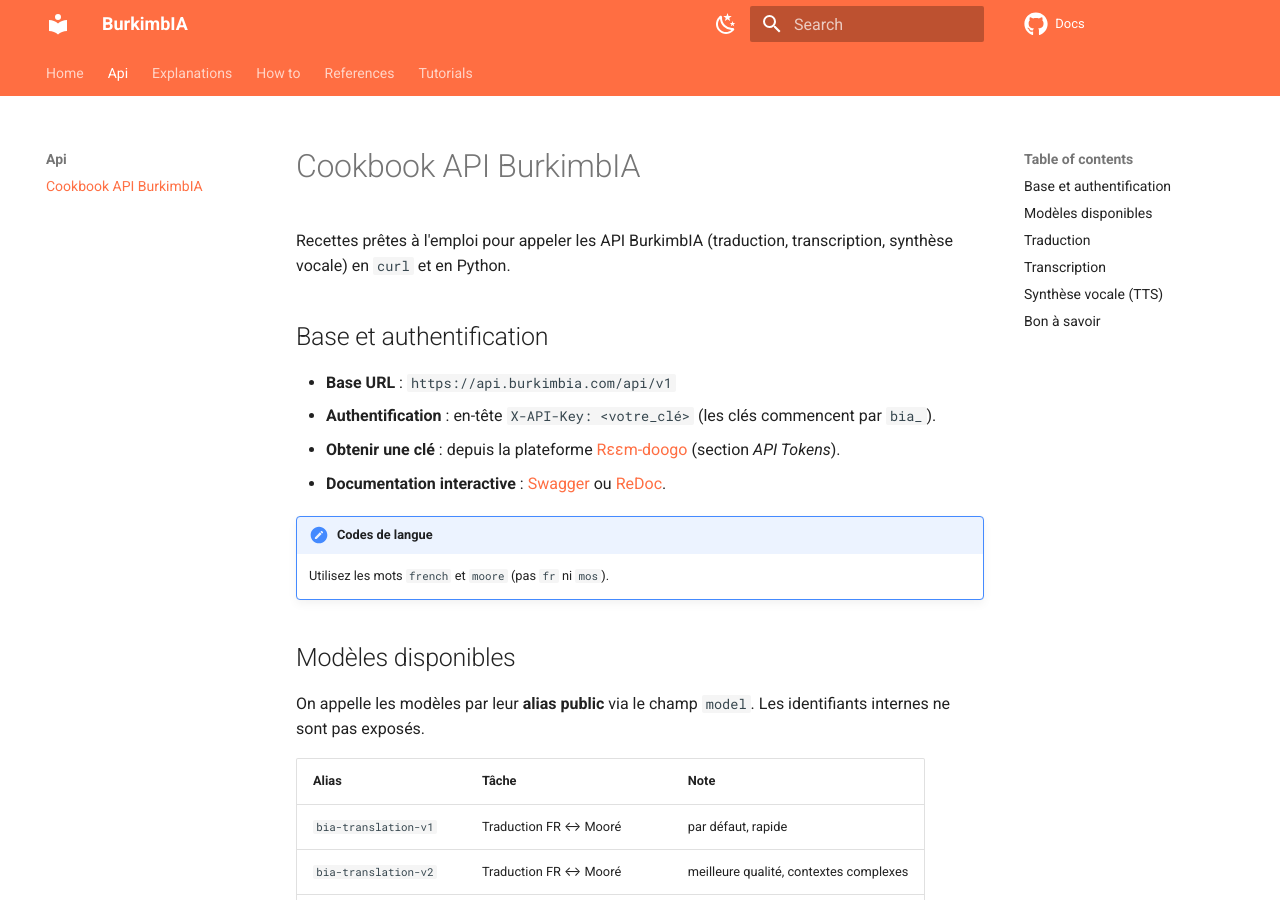
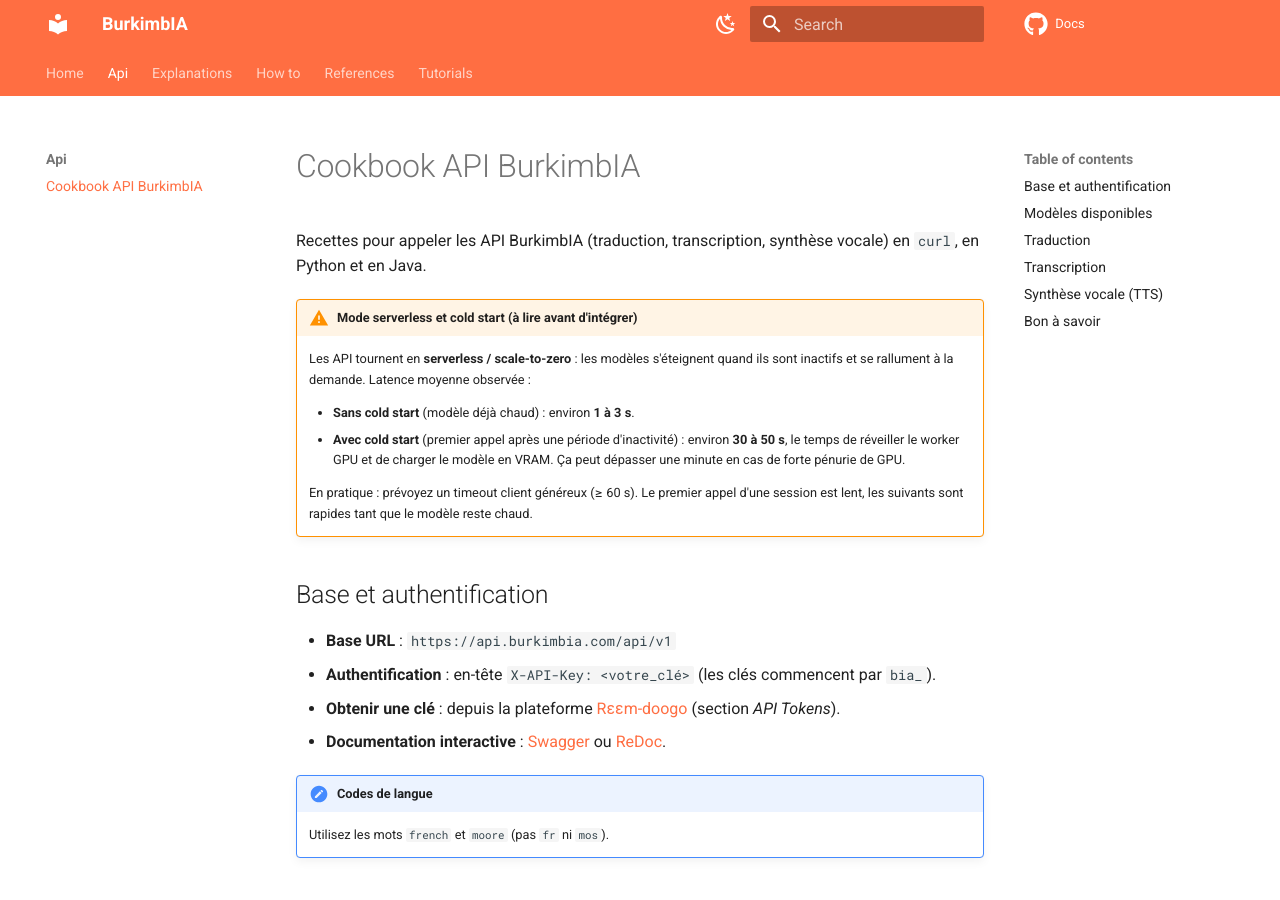
Before and after one commit to BurkimbIA/docs, an MkDocs documentation site: the page built from docs/api/cookbook.md, in a window 1280 px wide and 900 px high. Built offline with MkDocs 1.6.1 and Material for MkDocs 9.7.7, drawn with Linux system fonts in a browser that asks for light colours; comment, search, counter and statistics services are not loaded; some of the changed text lies outside the part shown.

Commit message:
docs(api): add serverless/cold-start latency notice up top; mention Java
Front-load a warning that the APIs are serverless (scale-to-zero) with average latency ~1-3s warm vs ~30-50s on cold start, so integrators set a generous timeout. Intro now lists curl/Python/Java.

```diff
--- a/docs/api/cookbook.md
+++ b/docs/api/cookbook.md
@@ -1,7 +1,21 @@
 # Cookbook API BurkimbIA
 
-Recettes prêtes à l'emploi pour appeler les API BurkimbIA (traduction,
-transcription, synthèse vocale) en `curl` et en Python.
+Recettes pour appeler les API BurkimbIA (traduction, transcription, synthèse
+vocale) en `curl`, en Python et en Java.
+
+!!! warning "Mode serverless et cold start (à lire avant d'intégrer)"
+    Les API tournent en **serverless / scale-to-zero** : les modèles s'éteignent
+    quand ils sont inactifs et se rallument à la demande. Latence moyenne
+    observée :
+
+    - **Sans cold start** (modèle déjà chaud) : environ **1 à 3 s**.
+    - **Avec cold start** (premier appel après une période d'inactivité) :
+      environ **30 à 50 s**, le temps de réveiller le worker GPU et de charger le
+      modèle en VRAM. Ça peut dépasser une minute en cas de forte pénurie de GPU.
+
+    En pratique : prévoyez un timeout client généreux (≥ 60 s). Le premier appel
+    d'une session est lent, les suivants sont rapides tant que le modèle reste
+    chaud.
 
 ## Base et authentification
 
@@ -214,9 +228,7 @@ if (m.find()) {
 
 ## Bon à savoir
 
-- **Premier appel lent** : les modèles tournent en *scale-to-zero*. Le premier
-  appel après une période d'inactivité démarre le modèle (~30 à 50 s), puis les
-  appels suivants sont rapides (~1 à 2 s). Prévoyez un timeout client généreux.
+- **Cold start** : voir l'encadré en haut de page (latence du premier appel).
 - **Quota** : un dépassement du quota journalier renvoie `429`.
 - **Erreurs courantes** : `401` (clé absente ou invalide), `422` (entrée
   invalide, par exemple une langue autre que `french`/`moore` ou un `model`
```
